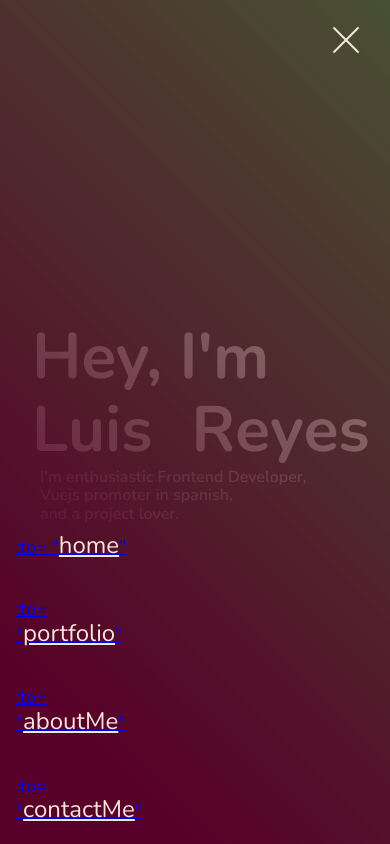
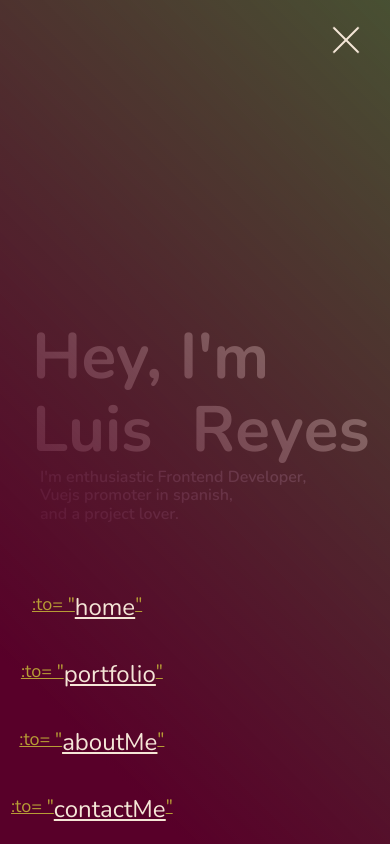
Before and after one commit to platzi/curso-arquitecturas-css-proyecto-2, a Vue app: page / in a window 390 px wide. Shown: the top 844 px of the page. Built offline with nearby package versions, Linux system fonts and the light colour scheme.

Commit message:
fix: router link working correctly and using class for its styling

```diff
--- a/src/components/TheHeader.vue
+++ b/src/components/TheHeader.vue
@@ -6,7 +6,7 @@
     <nav class="header--container">
       <ul>
         <li v-for="(item, index) in menu" :key="index">
-          <router-link :to="item.link">
+          <router-link :to="item.link" class="link" >
             :to= "<span>{{ item.name }}</span
             >"
           </router-link>
@@ -75,7 +75,7 @@ export default {
   align-items: center;
 }
 
-.header--container ul li {
+.header--container .link {
   list-style-type: none;
   font-family: "Nunito";
   font-size: 1rem;
@@ -85,7 +85,7 @@ export default {
   color: rgba(183, 157, 54, 1);
 }
 
-.header--container ul li span {
+.header--container .link span {
   color: #f5e6d7;
   text-decoration: underline;
   font-size: 1rem;
@@ -96,11 +96,11 @@ export default {
 }
 
 @media only screen and (min-width: 1440px) {
-  .header--container ul li {
+  .header--container .link {
     font-size: 1.125rem;
     margin: 0.06rem;
   }
-  .header--container ul li span {
+  .header--container .link span {
     font-size: 1.25rem;
   }
 }
@@ -108,11 +108,11 @@ export default {
   .header--container ul {
     width: 50%;
   }
-  .header--container ul li {
+  .header--container .link {
     font-size: 1rem;
     margin: 0 0;
   }
-  .header--container ul li span {
+  .header--container .link span {
     font-size: 1.125rem;
   }
 }
@@ -148,20 +148,20 @@ export default {
     flex-direction: column;
     margin: 0;
   }
-  .header--container ul li {
+  .header--container .link {
     margin: 2rem 0 2rem 3rem;
     display: flex;
     justify-content: flex-start;
     width: 100%;
     font-size: 1.125rem;
   }
-  .header--container ul li span {
+  .header--container .link span {
     font-size: 1.5rem;
   }
 }
 
 @media only screen and (max-width: 540px) {
-  .header--container ul li {
+  .header--container .link {
     margin: 1.25rem 0 1.25rem 2rem;
   }
 }
```
